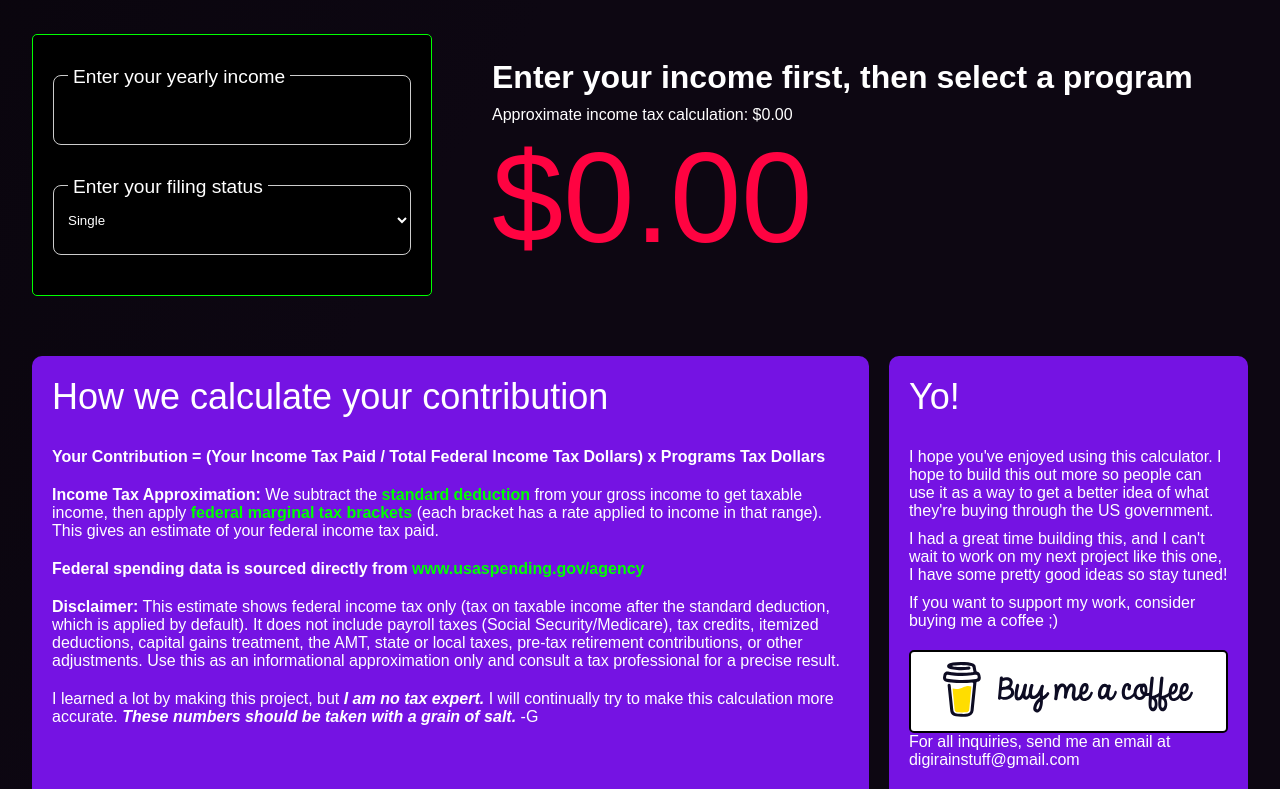
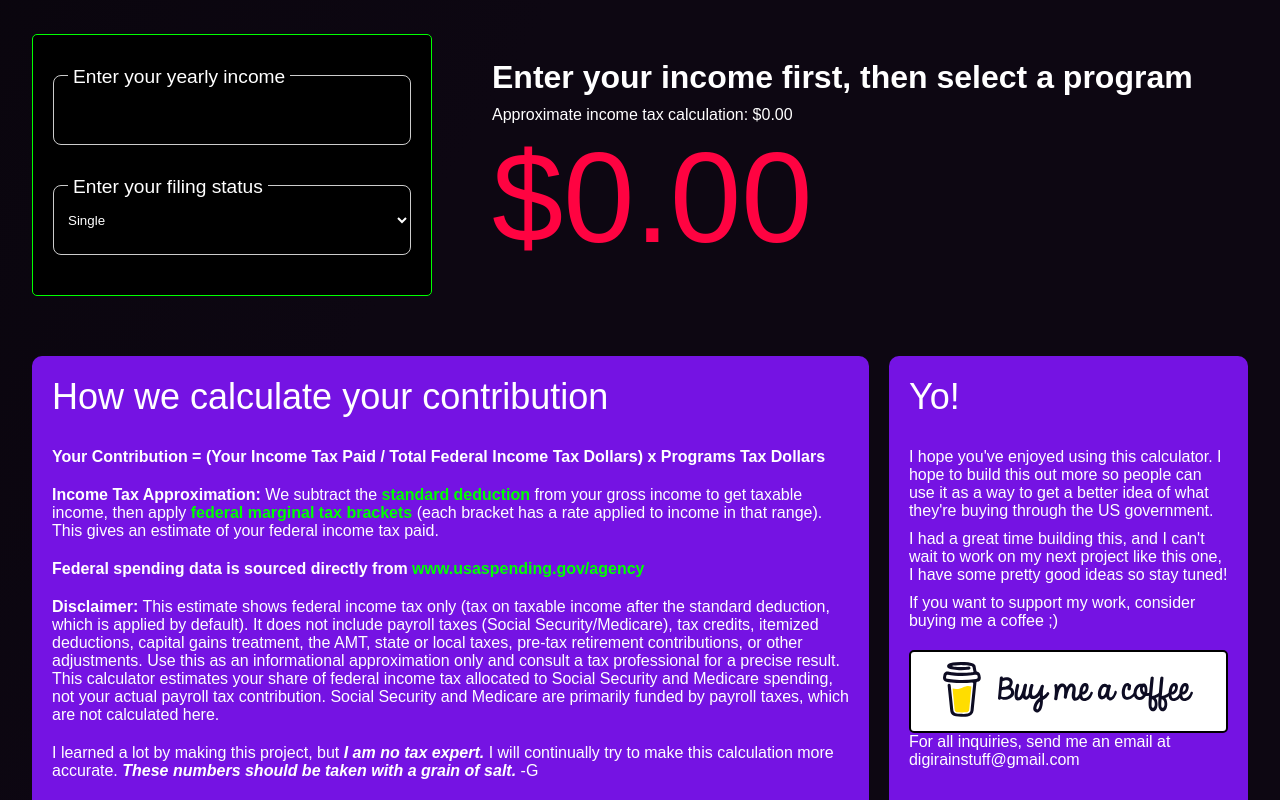
Before and after one commit to GiaredL/howmanytaxes, a Next.js app: page / in a window 1280 px wide. Shown: the part 355-1155 px from the top of the page. Built offline with nearby package versions, Linux system fonts and the light colour scheme; a web font is replaced by a local one.

Commit message:
updated disclaimer

```diff
--- a/src/app/components/Calculation.tsx
+++ b/src/app/components/Calculation.tsx
@@ -42,8 +42,11 @@ const Calculation = () => {
             <span style={{ fontWeight: '600' }}>Disclaimer:</span> This estimate shows federal income tax only (tax
             on taxable income after the standard deduction, which is applied by default). It does not include
             payroll taxes (Social Security/Medicare), tax credits, itemized deductions, capital gains treatment,
-            the AMT, state or local taxes, pre‑tax retirement contributions, or other adjustments. Use this as an
-            informational approximation only and consult a tax professional for a precise result.
+            the AMT, state or local taxes, pre-tax retirement contributions, or other adjustments. Use this as an
+            informational approximation only and consult a tax professional for a precise result. <br /> This
+            calculator estimates your share of federal income tax allocated to Social Security and Medicare
+            spending, not your actual payroll tax contribution. Social Security and Medicare are primarily funded
+            by payroll taxes, which are not calculated here.
           </p>
 
           <p>
```
